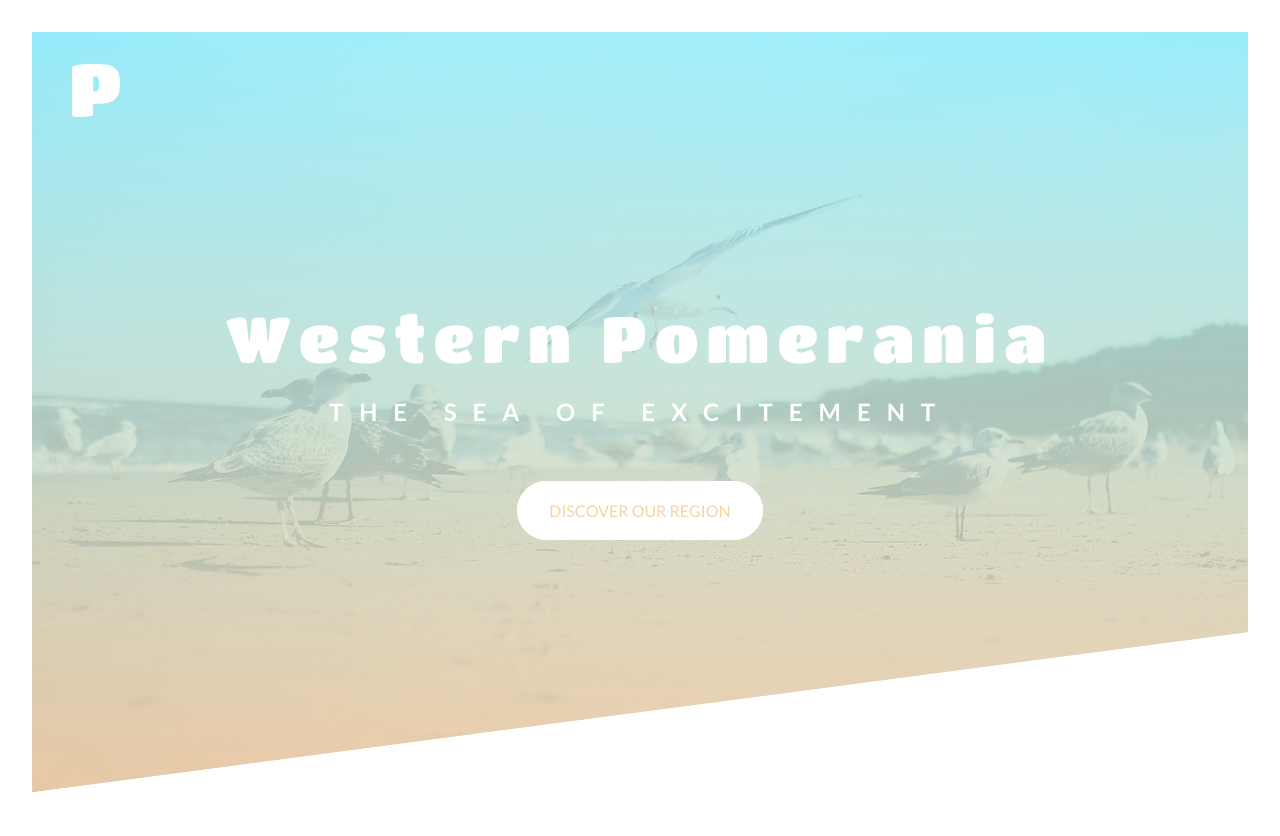
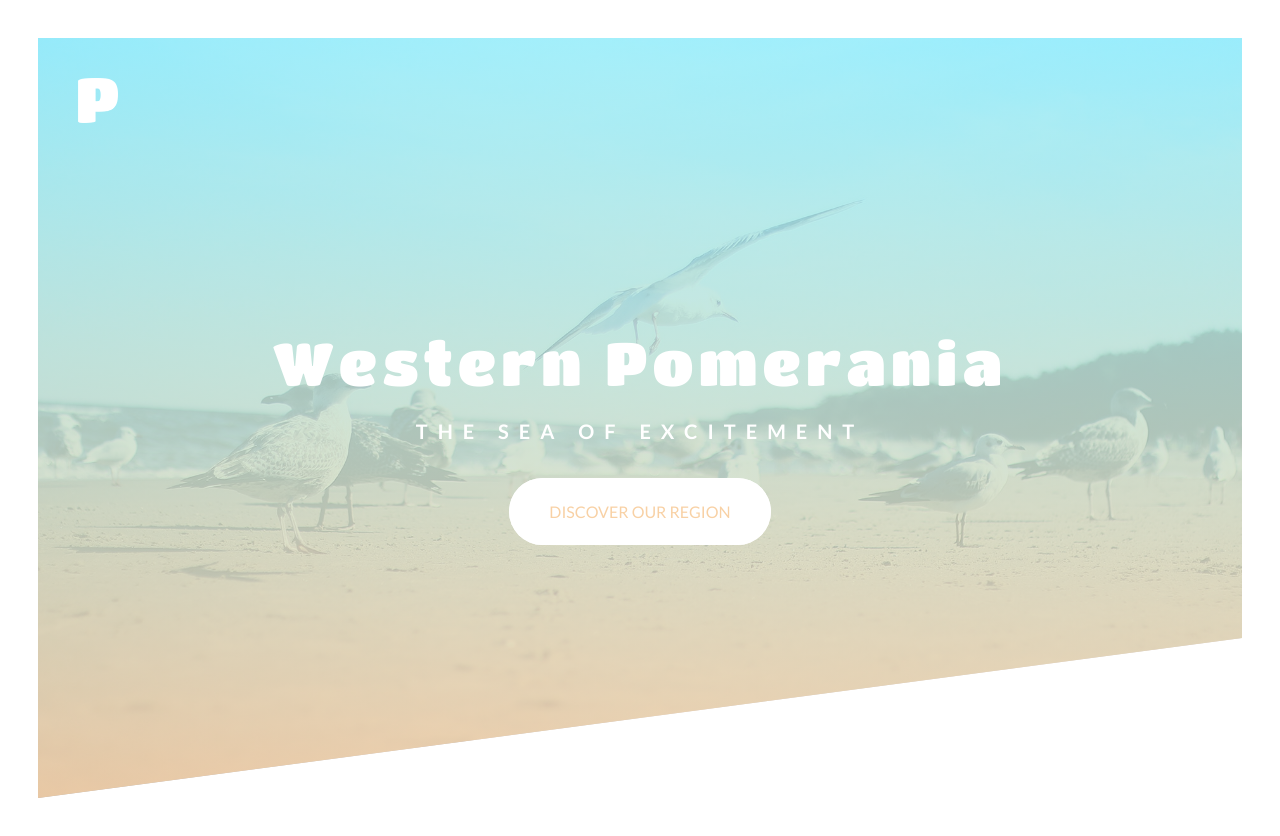
Before and after one commit to shikinen/western-pomerania, a plain HTML site: page index.html in a window 1280 px wide. Drawn offline with Linux system fonts and the light colour scheme.

Commit message:
Change root font-size

```diff
--- a/css/main.css
+++ b/css/main.css
@@ -30,19 +30,26 @@ rgba(248, 209, 165, 0.8)
 
 /* Base styles */
 
-* {
+html {
+    font-size: 62.5%;
+}
+
+*
+*::after,
+*::before {
     margin: 0;
     padding: 0;
-    box-sizing: border-box;
+    box-sizing: inherit;
 }
 
 body {
     font-family: 'Lato', Helvetica, Arial, sans-serif;
     font-weight: 400;
-    font-size: 16px;
+    font-size: 1.6rem;
     line-height: 1.7;
     color: #777;
-    padding: 2rem;
+    padding: 3rem;
+    box-sizing: border-box;
 }
 
 /* HEADER SECTION */
@@ -62,12 +69,12 @@ body {
 
 .logo-box {
     position: absolute;
-    top: 2rem;
-    left: 2.5rem;
+    top: 4rem;
+    left: 4rem;
 }
 
 .logo {
-    width: 3rem;
+    width: 4rem;
 }
 .heading-box {
     margin: auto;
@@ -84,7 +91,7 @@ body {
 
 .heading-primary__main {
     font-family: 'Titan One';
-    font-size: 4rem;
+    font-size: 6rem;
     font-weight: 400;
     letter-spacing: .5rem;
     animation-name: moveInLeft;
@@ -94,7 +101,7 @@ body {
 
 .heading-primary__sub {
     text-transform: uppercase;
-    font-size: 1.5rem;
+    font-size: 2rem;
     font-weight: 700;
     letter-spacing: 1rem;
     animation-name: moveInRight;
@@ -105,11 +112,11 @@ body {
 @keyframes moveInLeft {
     0% {
         opacity: 0;
-        transform: translateX(-100px);
+        transform: translateX(-10rem);
     }
 
     80% {
-        transform: translateX(10px);
+        transform: translateX(1rem);
     }
 
     100% {
@@ -121,11 +128,11 @@ body {
 @keyframes moveInRight {
     0% {
         opacity: 0;
-        transform: translateX(100px);
+        transform: translateX(10rem);
     }
 
     80% {
-        transform: translateX(-10px);
+        transform: translateX(-1rem);
     }
 
     100% {
@@ -135,11 +142,11 @@ body {
 }@keyframes moveInRight {
     0% {
         opacity: 0;
-        transform: translateX(100px);
+        transform: translateX(10rem);
     }
 
     80% {
-        transform: translateX(-10px);
+        transform: translateX(-1rem);
     }
 
     100% {
@@ -151,7 +158,7 @@ body {
 @keyframes moveInBottom {
     0% {
         opacity: 0;
-        transform: translateY(30px);
+        transform: translateY(3rem);
     }
 
     100% {
@@ -164,9 +171,9 @@ body {
 .button:visited {
     text-transform: uppercase;
     text-decoration: none;
-    border-radius: 100px;
+    border-radius: 10rem;
     cursor: pointer;
-    padding: 1rem 2rem;
+    padding: 2rem 4rem;
     display: inline-block;
     transition: all .2s;
     position: relative;
@@ -174,12 +181,12 @@ body {
 
 .button:hover {
     transform: translateY(-3px);
-    box-shadow: 0 10px 20px rgba(0, 0, 0, .1);
+    box-shadow: 0 1rem 2rem rgba(0, 0, 0, .1);
 }
 
 .button:active {
     transform: translateY(-1px);
-    box-shadow: 0 5px 10px rgba(0, 0, 0, .1);
+    box-shadow: 0 .5rem 1rem rgba(0, 0, 0, .1);
 }
 
 .button::after {
@@ -187,7 +194,7 @@ body {
     display: inline-block;
     height: 100%;
     width: 100%;
-    border-radius: 100px;
+    border-radius: 10rem;
     position: absolute;
     top: 0;
     left: 0;
```
